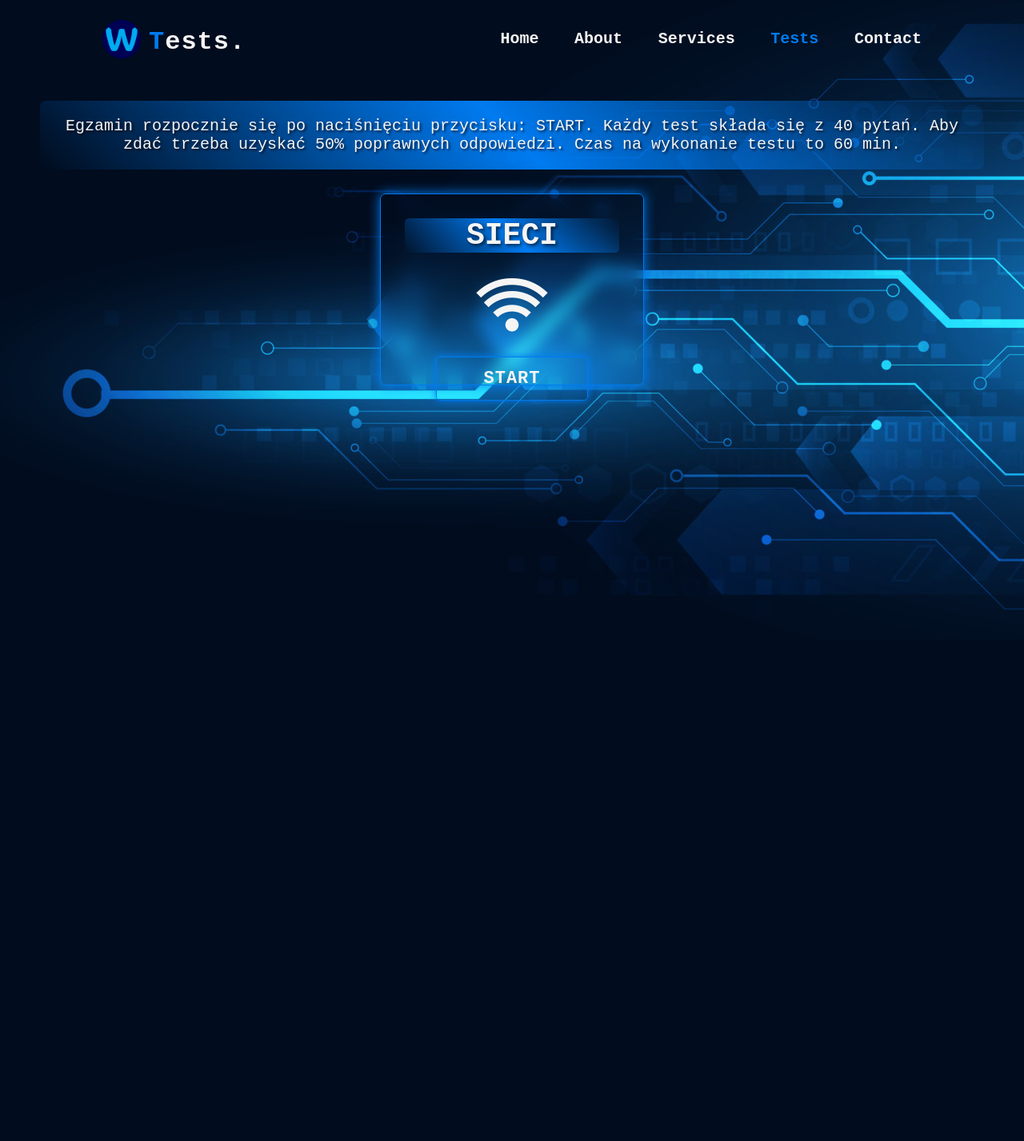
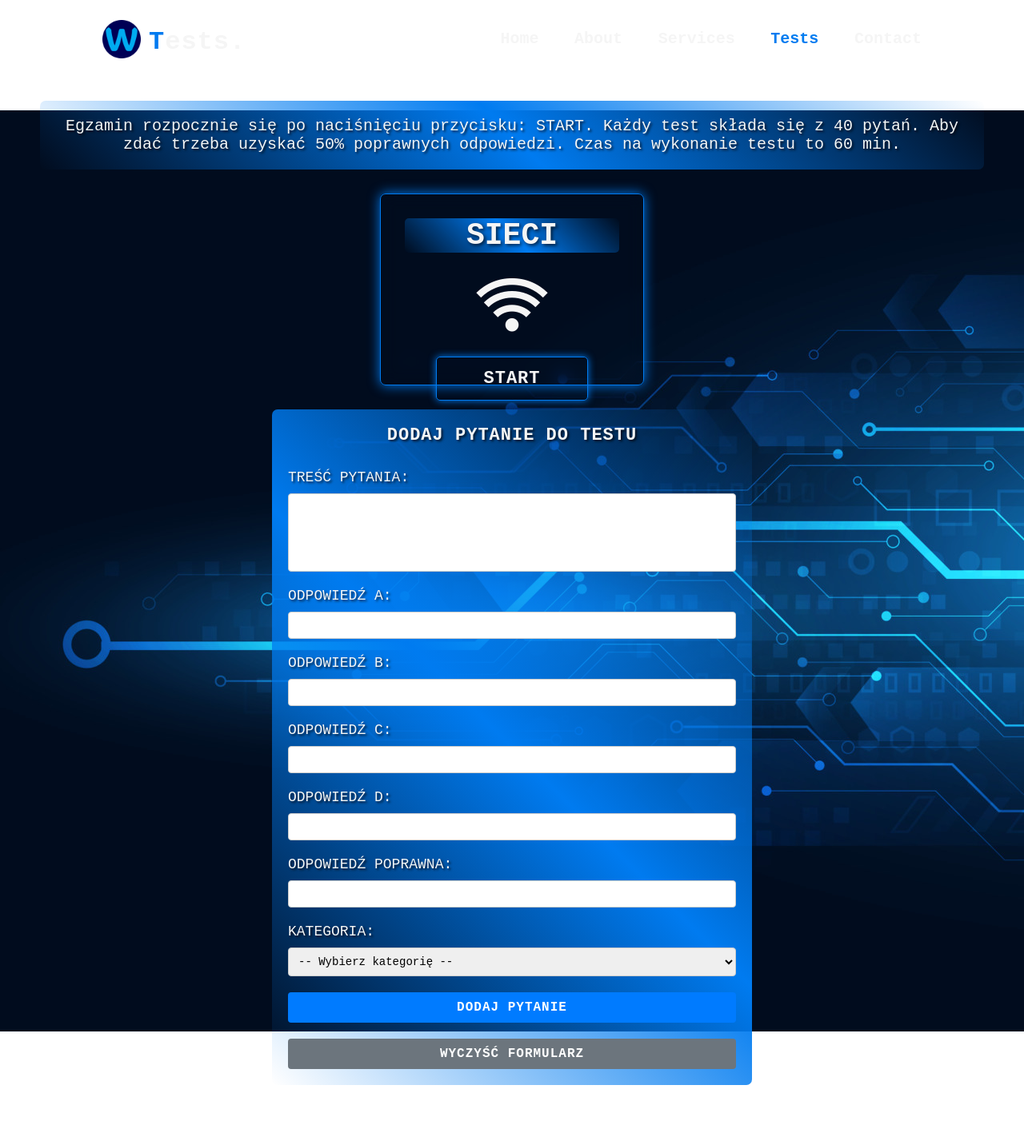
Before and after one commit to rafalwalasek/Quiz, a PHP site: page / in a window 1280 px wide. Shown: the whole page at 80% size. Before the commit the page ends 763 px from the top, so only its background shows below. Run offline with PHP 8.4, Linux system fonts and the light colour scheme; data that the repository does not hold is empty.

Commit message:
formularz dodawania pytan do bazy

```diff
--- a/index.php
+++ b/index.php
@@ -42,14 +42,14 @@
                 <div class="box-quiz">
                     <h2>Sieci</h2>
                     <i class='bx bx-wifi'></i>
-                    <button class="btn-start">Start</button>
+                    <a class="btn-start">Start</a>
                 </div>
                 <!--<div class="box-quiz">
                     <h2>Systemy</h2>
                     <i class='bx bx-devices'></i>
                     <button class="btn-start">Start</button>
                 </div>
-                <div class="box-quiz">
+                <!--<div class="box-quiz">
                     <h2>Bazy</h2>
                     <i class='bx bx-line-chart'></i>
                     <button class="btn-start">Start</button>
@@ -69,6 +69,47 @@
                 </div>
             </section> <!-- end box section bottom -->
 
+            <!-- add questions -->
+            <div class="add-question">
+
+                <p>Dodaj pytanie do testu</p>
+
+                <form action="php/add_question.php" class="add-question-form" method="POST">
+
+                    <label>Treść pytania:</label>
+                    <textarea name="question" rows="5" required></textarea>
+
+                    <label>Odpowiedź A:</label>
+                    <input type="text" name="answerA" required>
+
+                    <label>Odpowiedź B:</label>
+                    <input type="text" name="answerB" required>
+
+                    <label>Odpowiedź C:</label>
+                    <input type="text" name="answerC" required>
+
+                    <label>Odpowiedź D:</label>
+                    <input type="text" name="answerD" required>
+
+                    <label>Odpowiedź poprawna:</label>
+                    <input type="text" name="correctAnswer" required>
+
+                    <label>Kategoria:</label>
+                    <select name="category" required>
+                        <option value="">-- Wybierz kategorię --</option>
+                        <option value="Sieci komputerowe">Sieci komputerowe</option>
+                        <option value="Systemy operacyjne">Systemy operacyjne</option>
+                        <option value="Sprzęt komputerowy">Sprzęt komputerowy</option>
+                        <option value="Programowanie">Programowanie</option>
+                    </select>
+
+                    <button type="submit">Dodaj pytanie</button>
+                    <button type="reset">Wyczyść formularz</button>
+
+                </form>
+
+            </div> <!-- end add questions -->
+
         </div> <!-- end boxes section -->
 
         <!-- appearance section -->
@@ -79,7 +120,7 @@
 
             <!-- time section -->
             <section class="time">
-                <time id="countdown">60:00</time>
+                <time class="countdown">60:00</time>
                 <button class="btn-exit">Zakończ</button>
             </section> <!-- time section -->
 
@@ -92,9 +133,9 @@
                 </div>
             </section> <!-- end test section -->
 
-            <!-- time section -->
+            <!-- time section
             <section class="time">
-                <time id="countdown">60:00</time>
+                <time class="countdown">60:00</time>
                 <button class="btn-exit">Zakończ</button>
             </section> <!-- time section -->
 
@@ -105,6 +146,7 @@
     <script src="scripts/quiz.js"></script>
     <!--<script src="time/time.js"></script>-->
     <script src="scripts/scrolling.js"></script>
+    <script src="scripts/endTest.js"></script>
 
 </body>
 </html>
--- a/php/display_questions.php
+++ b/php/display_questions.php
@@ -1,10 +1,10 @@
 <?php
     include('connect.php');
 
-    $category = 'Sieci komputerowe';
+    $network_category = 'Sieci komputerowe';
 
     //wszystkie pytania z bazy
-    $sql = "SELECT * FROM pytania WHERE kategoria = '$category'";
+    $sql = "SELECT * FROM pytania WHERE kategoria = '$network_category'";
     $result = $conn->query($sql);
 
     //zapisanie pytan w tablicy
@@ -13,7 +13,7 @@
         $questions[] = $row;
     }
 
-    //wylosowanie 5 pytan
+    //wylosowanie n pytan
     shuffle($questions);
     $selectedQuestions = array_slice($questions, 0, 3);
 
@@ -35,26 +35,5 @@
         $questionNumber++;
     }
 
-    // Sprawdzanie, czy zapytanie zwróciło wynik
-    /*if ($result->num_rows > 0) {
-
-        // Wyświetlanie wyniku
-        while($row = $result->fetch_assoc()) {
-
-            echo '<h3 class="question-text">' . $row['tresc'] . '</h3>';
-            echo '<div class="option-list">';
-                echo '<div class="option"><span>A. ' . $row['odpa'] . '</span></div>';
-                echo '<div class="option"><span>B. ' . $row['odpb'] . '</span></div>';
-                echo '<div class="option"><span>C. ' . $row['odpc'] . '</span></div>';
-                echo '<div class="option"><span>D. ' . $row['odpd'] . '</span></div>';
-            echo '</div>';
-
-            echo '<div class="stars">***</div>';
-
-        }
-    } else {
-        echo "Brak pytania o takim ID";
-    }*/
-
     $conn->close();
 ?>
--- /dev/null
+++ b/scripts/endTest.js
@@ -0,0 +1,19 @@
+const exitBnt = document.querySelector('.btn-exit');
+const appearanceSection = document.querySelector('.appearance-section');
+const boxesSection = document.querySelector('.boxes-section');
+
+exitBnt.addEventListener('click', function() {
+    //okno potwierdzenia
+    const userConfirmed = confirm('Czy na pewno chcesz zakończyć test?');
+
+    //sprawdzenie odpowiedzi użytkownika
+    if(userConfirmed) {
+        //jesli TAK
+        //alert('Test zakończony');
+        appearanceSection.classList.remove('active');
+        boxesSection.classList.remove('active');
+    } else {
+        //jesli NIE
+        alert('Kontynuacja testu.');
+    }
+});
--- a/scripts/quiz.js
+++ b/scripts/quiz.js
@@ -1,17 +1,6 @@
-const exitBnt = document.querySelectorAll('.btn-exit');
-
 const startBnt = document.querySelector('.btn-start');
-const appearanceSection = document.querySelector('.appearance-section');
-const boxesSection = document.querySelector('.boxes-section');
 
 startBnt.onclick = () => {
     appearanceSection.classList.add('active');
     boxesSection.classList.add('active');
 }
-
-exitBnt.forEach(exitBnt => {
-    exitBnt.onclick = () => {
-        appearanceSection.classList.remove('active');
-        boxesSection.classList.remove('active');
-    }
-});
--- a/tests.css
+++ b/tests.css
@@ -139,6 +139,68 @@
                         border: 1px solid #007bf0;
                     }
         /* --- end box-section --- */
+        /* --- add questions --- */
+        .add-question {
+            max-width: 600px;
+            margin: 30px auto;
+            padding: 20px;
+            background: linear-gradient(45deg, transparent, #007bf0, transparent);
+            border-radius: 7px;
+            text-shadow: 2px 2px 3px rgba(0, 0, 0, 0.7);
+            text-transform: uppercase;
+        }
+            .add-question p {
+                font-size: 22px;
+                font-weight: 600;
+                text-align: center;
+                letter-spacing: 1px;
+                padding-bottom: 20px;
+            }
+            .add-question-form {
+                display: flex;
+                flex-direction: column;
+                gap: 10px;
+            }
+                .add-question-form label {
+                    margin-top: 10px;
+                    font-size: bold;
+                    font-size: 18px;
+                }
+                .add-question-form textarea,
+                .add-question-form input[type="text"],
+                .add-question-form select {
+                    padding: 8px;
+                    border: 1px solid #ccc;
+                    border-radius: 4px;
+                    font-size: 14px;
+                    width: 100%;
+                    box-sizing: border-box;
+                    resize: none;
+                }
+                .add-question-form button {
+                    padding: 10px 15px;
+                    color: white;
+                    background-color: #007bff;
+                    border: none;
+                    border-radius: 4px;
+                    cursor: pointer;
+                    font-size: 16px;
+                    transition: .5s;
+                    margin-top: 10px;
+                    text-transform: uppercase;
+                    font-weight: bold;
+                    letter-spacing: 1px;
+                }
+                    .add-question-form button[type="reset"] {
+                        background-color: #6c757d;
+                    }
+                    .add-question-form button:hover {
+                        background-color: #0056b3;
+                    }
+                    .add-question-form button[type="reset"]:hover {
+                        background-color: #5a6268;
+                    }
+        /* --- end add questions --- */
     /* --- end boxes-section --- */
 
     /* --- appearance section --- */
--- a/time/time.css
+++ b/time/time.css
@@ -7,7 +7,7 @@
     box-shadow:
         0 -10px 10px -10px #007bf0,
         0 10px 10px -10px #007bf0;
-    font-size: 44px;
+    font-size: 34px;
     font-weight: 600;
     letter-spacing: 2px;
     text-transform: uppercase;
@@ -16,7 +16,7 @@
     align-items: center;
     width: 900px;
 }
-    #countdown {
+    .countdown {
         margin: 0 auto;
         text-align: center;
     }
```
Also changed, not shown: php/add_question.php (added, +30 -0 lines), time/time.js (+18 -6 lines).
